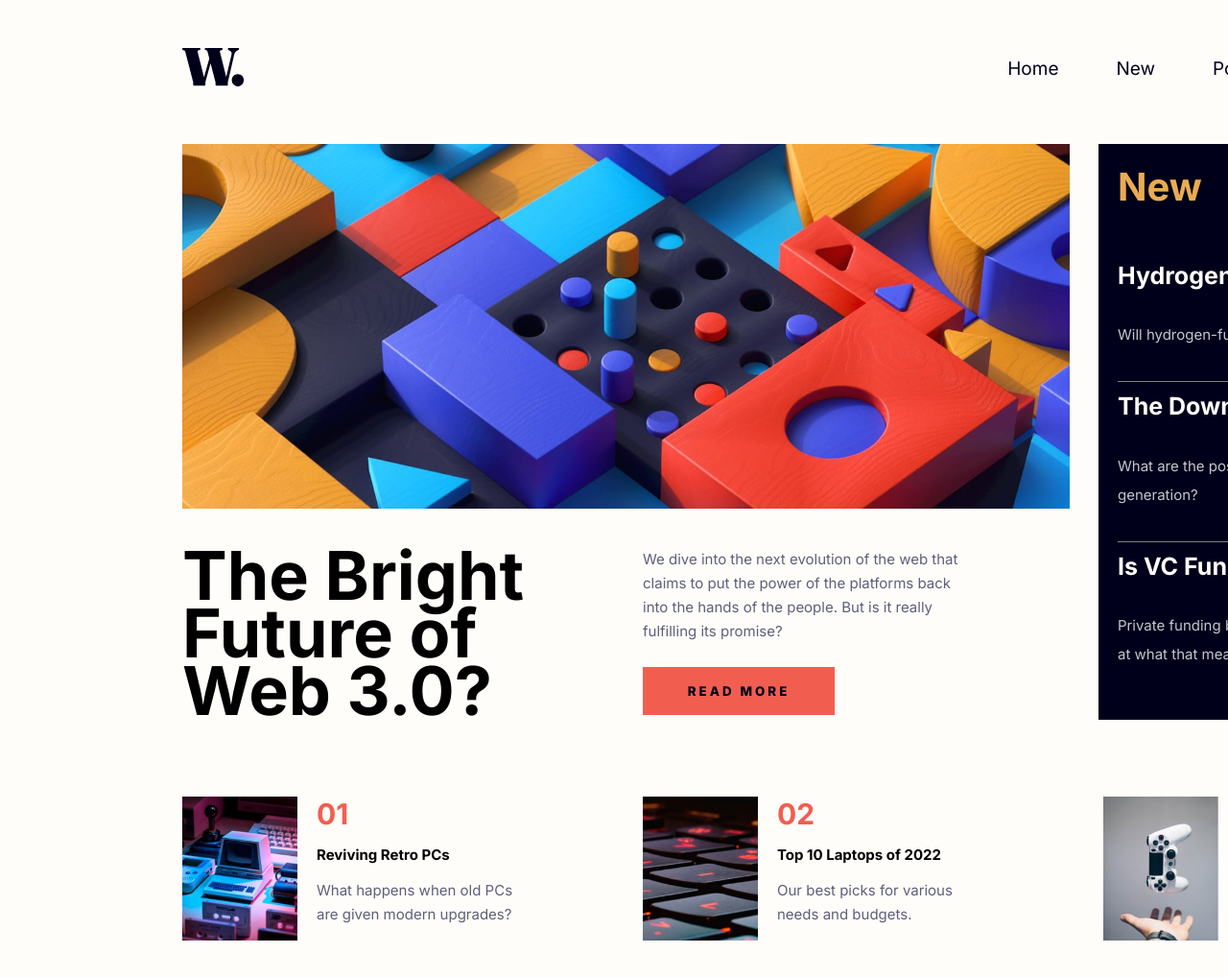
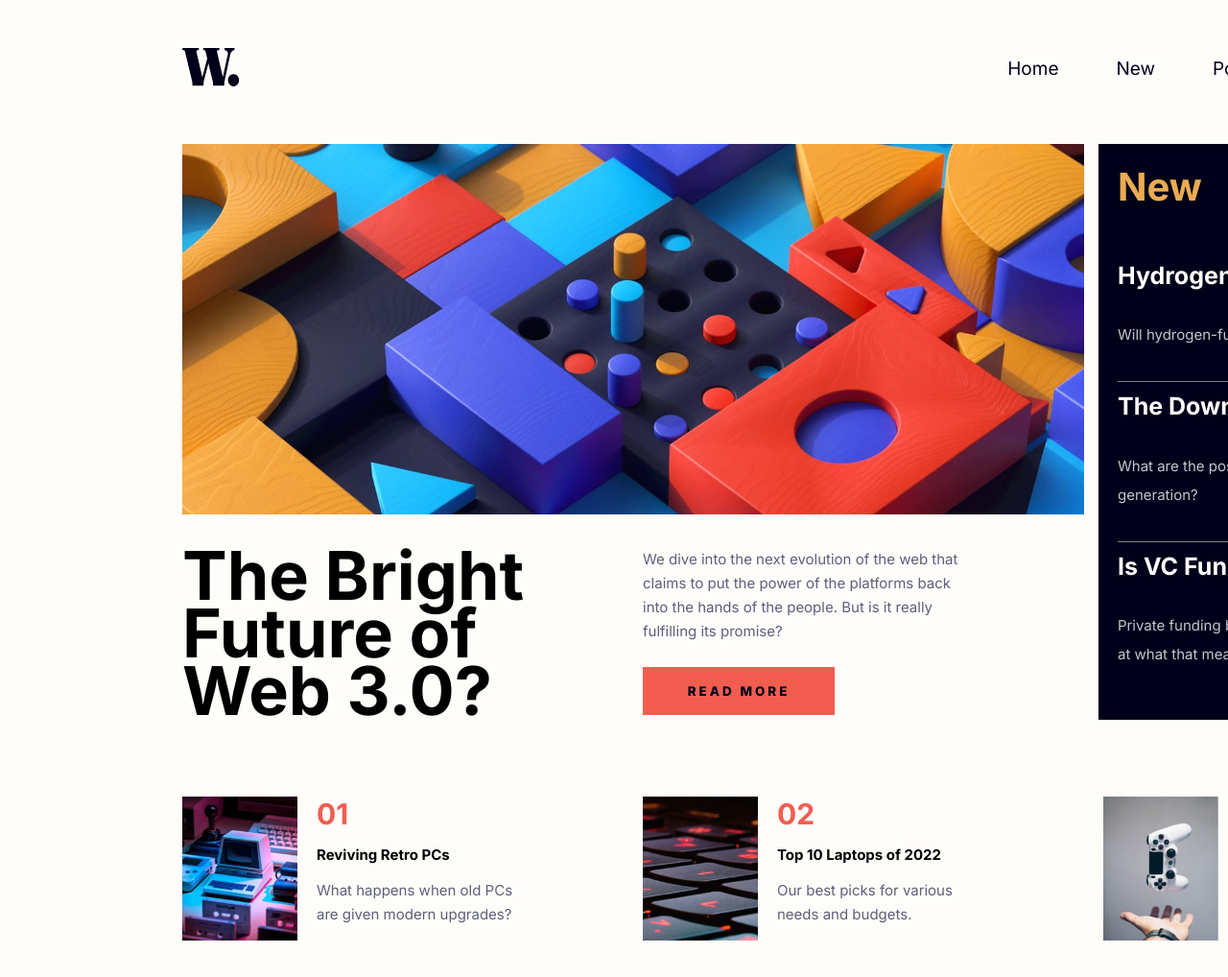
Before and after one commit to saccoViola/news-homepage.github.io, a plain HTML site: page index.html in a window 1280 px wide. Shown: the top 1018 px of the page at 96% size. Drawn offline with Linux system fonts and the light colour scheme.

Commit message:
images
images in html i/o css

```diff
--- a/index.html
+++ b/index.html
@@ -20,9 +20,10 @@
   <main class="container">
     <!--top navigation bar-->
     <header class="top-nav-bar">
-      <aside class="logo">
+      <img class="logo "src="assets/images/logo.svg" alt="logo">
+      <!-- <aside class="logo">
 
-      </aside>
+      </aside> -->
       <nav >
         <ul class="top-menu"> <!--active-->
           <li class="home">Home</li>
@@ -39,9 +40,14 @@
   <!--main content-->
     <section class="main-container">
       <article class="main-content">
-        <aside class="image1">
+        <picture class="image1">
+          <source media="(min-width: 768px)" srcset="/assets/images/image-web-3-desktop.jpg">
+          <img src="/assets/images/image-web-3-mobile.jpg" alt="">
+        </picture>
+        <img src="" alt="">
+        <!-- <aside class="image1">
 
-        </aside>
+        </aside> -->
         <h1>The Bright Future of Web 3.0?</h1>
 
         <p> We dive into the next evolution of the web that claims to put the power of the platforms back into the hands of the people.
@@ -64,27 +70,30 @@
     </section>
     <!--last sections, articles-->
     <section class="articles">
-      <aside class="first-article-img">
+      <img class="first-article-img" src="/assets/images/image-retro-pcs.jpg" alt="retro PCs image">
+      <!-- <aside class="first-article-img">
 
-      </aside>
+      </aside> -->
       <article class="first-article">
         <h4>01</h4>
         <h5>Reviving Retro PCs</h5>
         <p>What happens when old PCs are given modern upgrades?</p>
       </article>
+      <img class="second-article-img" src="/assets/images/image-top-laptops.jpg" alt="laptop image">
 
-      <aside class="second-article-img">
+      <!-- <aside class="second-article-img">
 
-      </aside>
+      </aside> -->
       <article class="second-article">
         <h4>02</h4>
         <h5>Top 10 Laptops of 2022</h5>
         <p>Our best picks for various needs and budgets.</p>
       </article>
-
+      <img class="third-article-img" src="/assets/images/image-gaming-growth.jpg" alt="gaming image">
+<!--
       <aside class="third-article-img">
 
-      </aside>
+      </aside> -->
       <article class="third-article">
         <h4>03</h4>
         <h5>The Growth of Gaming</h5>
--- a/style.css
+++ b/style.css
@@ -9,6 +9,11 @@ html{
 }
 body{
     background-color: hsl(36, 100%, 99%);
+}
+
+img{
+    max-width: 100%;
+    width: 100%;
 }
 .container{
     font-size: 1.5rem;
@@ -25,10 +30,10 @@ body{
     justify-content: space-between;
 }
 .logo{
-    width: 10rem;
-    height: 10rem;
-    background-image: url(/assets/images/logo.svg);
-    background-repeat: no-repeat;
+    width: 6rem;
+    height: 4rem;
+    /* background-image: url(/assets/images/logo.svg);
+    background-repeat: no-repeat; */
 }
 nav{
     display: flex;
@@ -74,9 +79,9 @@ nav{
 
 }
 .image1{
-    background-image: url(/assets/images/image-web-3-desktop.jpg);
+    /* background-image: url(/assets/images/image-web-3-desktop.jpg);
     background-repeat: no-repeat;
-    background-size: contain;
+    background-size: contain; */
     grid-column: 1/10;
     grid-row: 1/4;
     margin-top: 0;
@@ -181,9 +186,9 @@ hr{
 
 .first-article-img{
     display: grid;
-    background-image: url(/assets/images/image-retro-pcs.jpg);
+    /* background-image: url(/assets/images/image-retro-pcs.jpg);
     background-repeat: no-repeat;
-    background-size: cover;
+    background-size: cover; */
     width: 12rem;
     height: 15rem;
     grid-column: 1/2;
@@ -208,9 +213,9 @@ h4{
 }
 .second-article-img{
     display: grid;
-    background-image: url(/assets/images/image-top-laptops.jpg);
+    /* background-image: url(/assets/images/image-top-laptops.jpg);
     background-repeat: no-repeat;
-    background-size: cover;
+    background-size: cover; */
     width: 12rem;
     height: 15rem;
     grid-column: 5/6;
@@ -234,9 +239,9 @@ h4{
 
 .third-article-img{
     display: grid;
-    background-image: url(/assets/images/image-gaming-growth.jpg);
+    /* background-image: url(/assets/images/image-gaming-growth.jpg);
     background-repeat: no-repeat;
-    background-size: cover;
+    background-size: cover; */
     width: 12rem;
     height: 15rem;
     grid-column: 9/10;
```
Also changed, not shown: media-query.css (+1 -20 lines).
